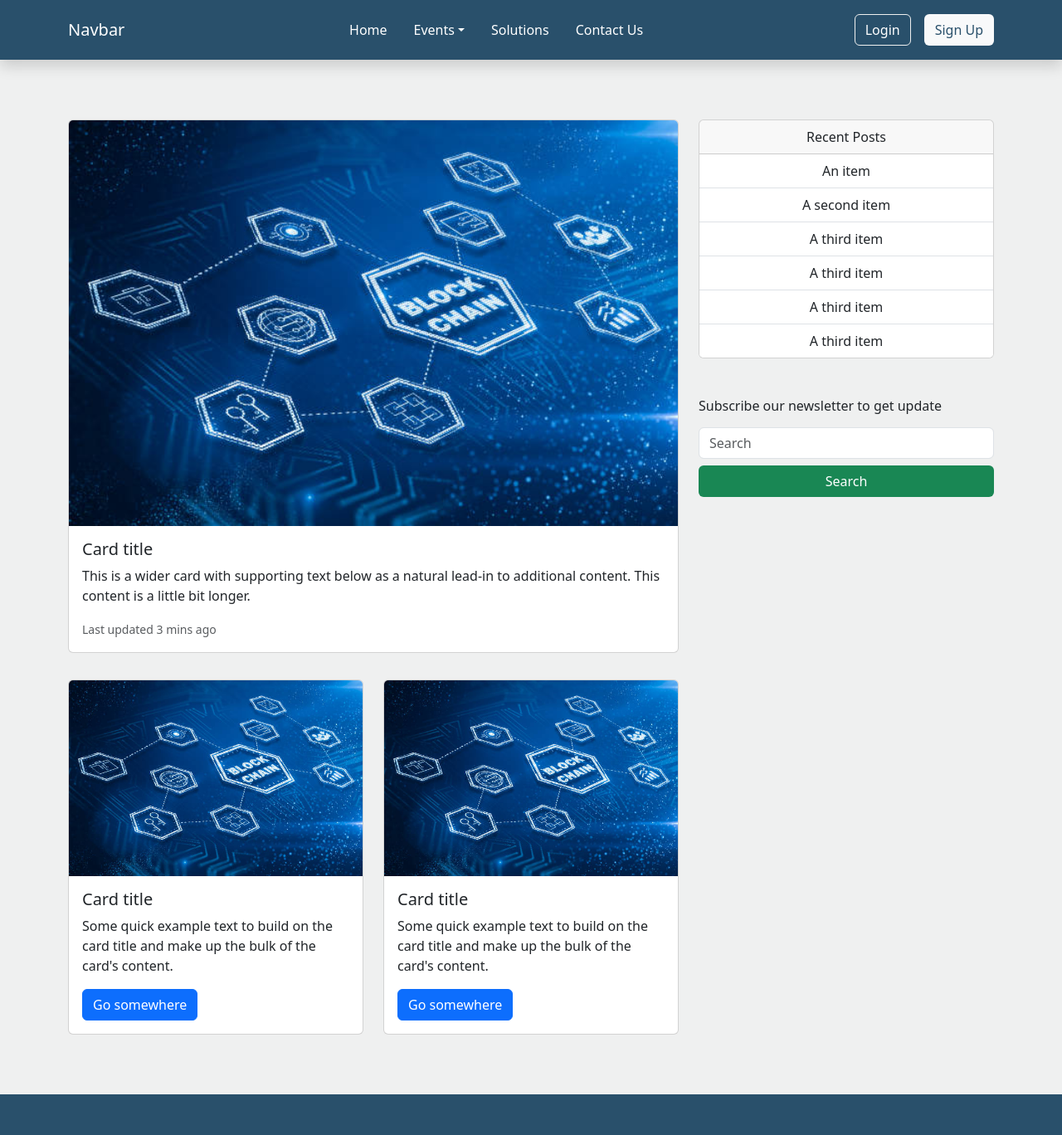
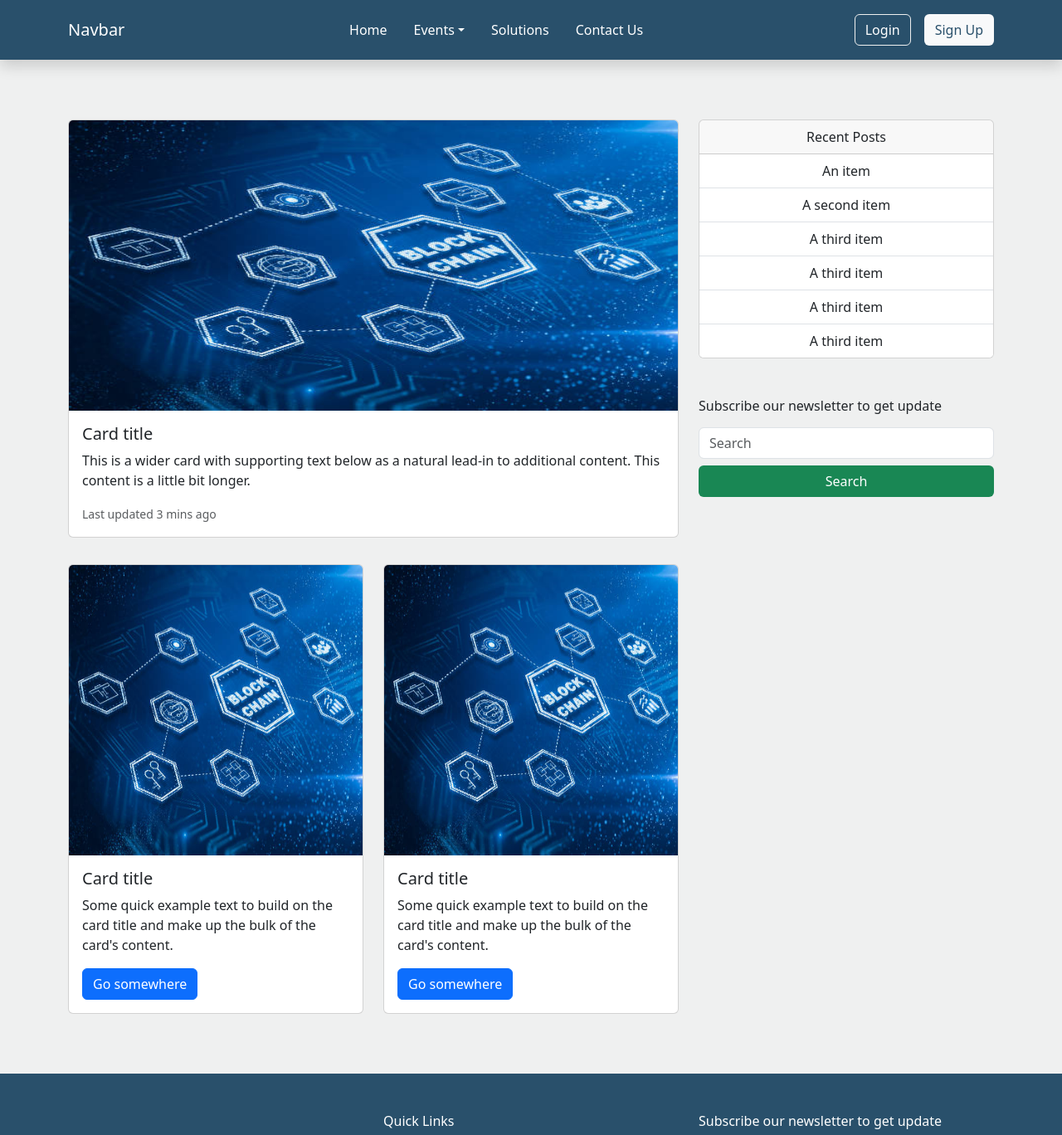
Before and after one commit to credulen/credulen_blog, a Next.js app: page / in a window 1280 px wide. Shown: the top 1368 px of the page at 83% size. Built offline with nearby package versions, Linux system fonts and the light colour scheme.

Commit message:
resolved next images

```diff
--- a/components/Cards.js
+++ b/components/Cards.js
@@ -1,7 +1,15 @@
+import Image from "next/image";
+
 export const HighlightCards = () => {
 	return (
 		<div className="card mb-3">
-			<img src="../assets/blockImg.jpg" className="card-img-top" alt="..." />
+			<Image
+				src="/assets/blockImg.jpg"
+				className="card-img-top"
+				width={200}
+				height={350}
+				alt="Picture of the author"
+			/>
 			<div className="card-body">
 				<h5 className="card-title">Card title</h5>
 				<p className="card-text">
@@ -19,7 +27,13 @@
 export const ArticleCards = () => {
 	return (
 		<div className="card mt-3">
-			<img src="../assets/blockImg.jpg" className="card-img-top" alt="..." />
+			<Image
+				src="/assets/blockImg.jpg"
+				className="card-img-top"
+				width={200}
+				height={350}
+				alt="Picture of the author"
+			/>
 			<div className="card-body">
 				<h5 className="card-title">Card title</h5>
 				<p className="card-text">
```
